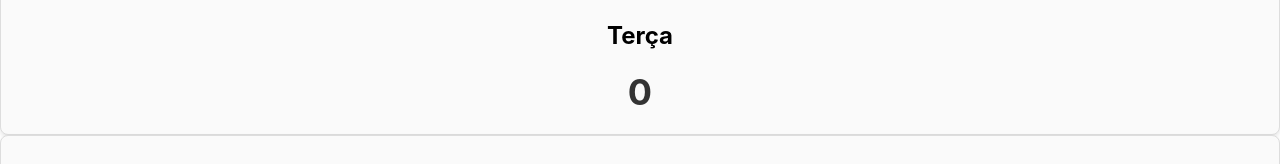
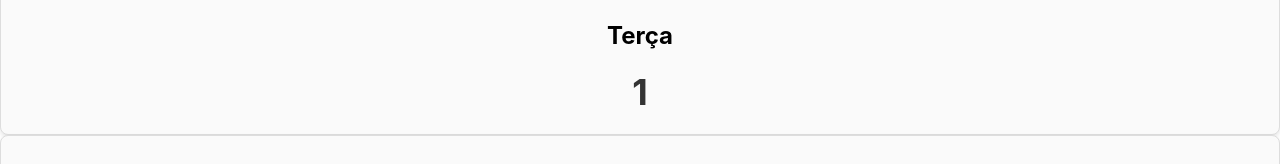
Before and after one commit to xJCPMSx/week-day-reset-counter, a React (Create React App) app: page / in a window 1280 px wide. Shown: the part 309-473 px from the top of the page. Built offline with nearby package versions, Linux system fonts and the light colour scheme.

Commit message:
update counter

```diff
--- a/src/App.js
+++ b/src/App.js
@@ -24,7 +24,7 @@ function App() {
 
     const currentWeek = [
         { day: 'Segunda', number: 2 },
-        { day: 'Terça', number: 0 },
+        { day: 'Terça', number: 1 },
         { day: 'Quarta', number: 0 },
         { day: 'Quinta', number: 0 },
         { day: 'Sexta', number: 0 },
```
